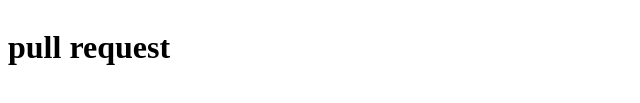
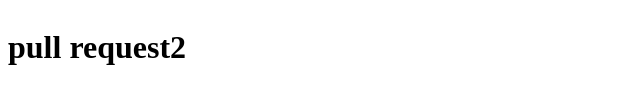
Before and after one commit to koalakodai/git_tutrial, a plain HTML site: page index.html in a window 1280 px wide. Shown: the part 471-574 px from the top of the page, 0-640 px from the left. Drawn offline with Linux system fonts and the light colour scheme.

Commit message:
pull request2を追加

```diff
--- a/index.html
+++ b/index.html
@@ -5,4 +5,4 @@
 <p>git commit --amend</p>
 <p>git merge<p>
 <p>git merge<p>
-<p>pull request</p>
+<p>pull request2</p>
```
